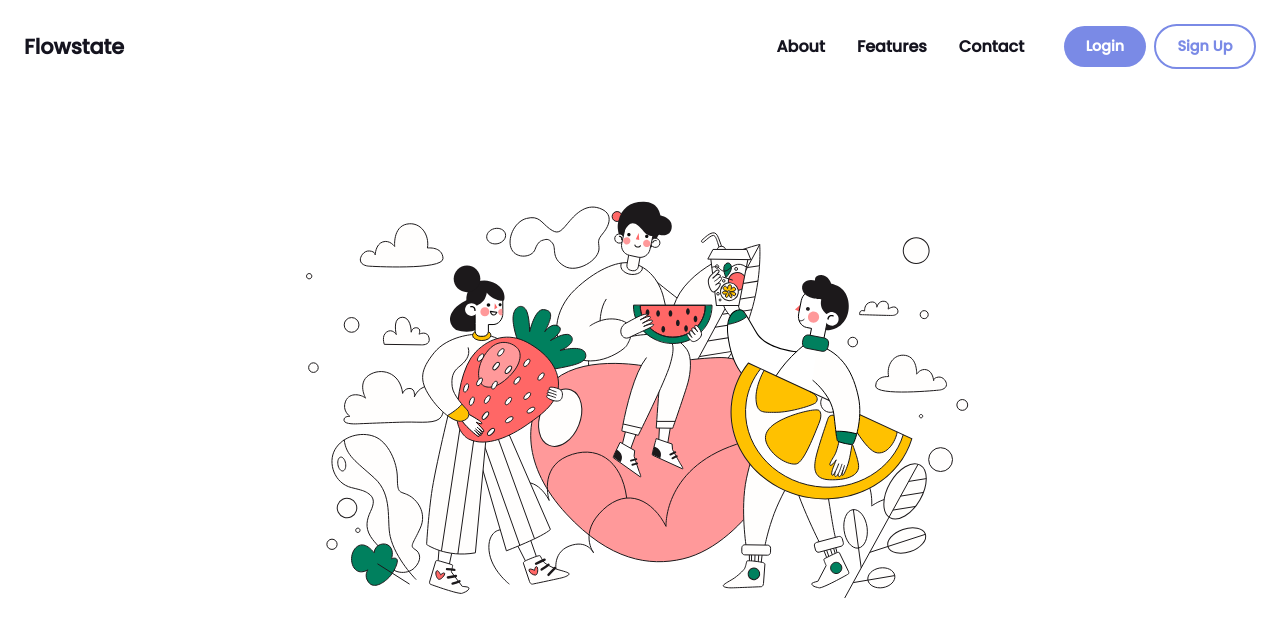
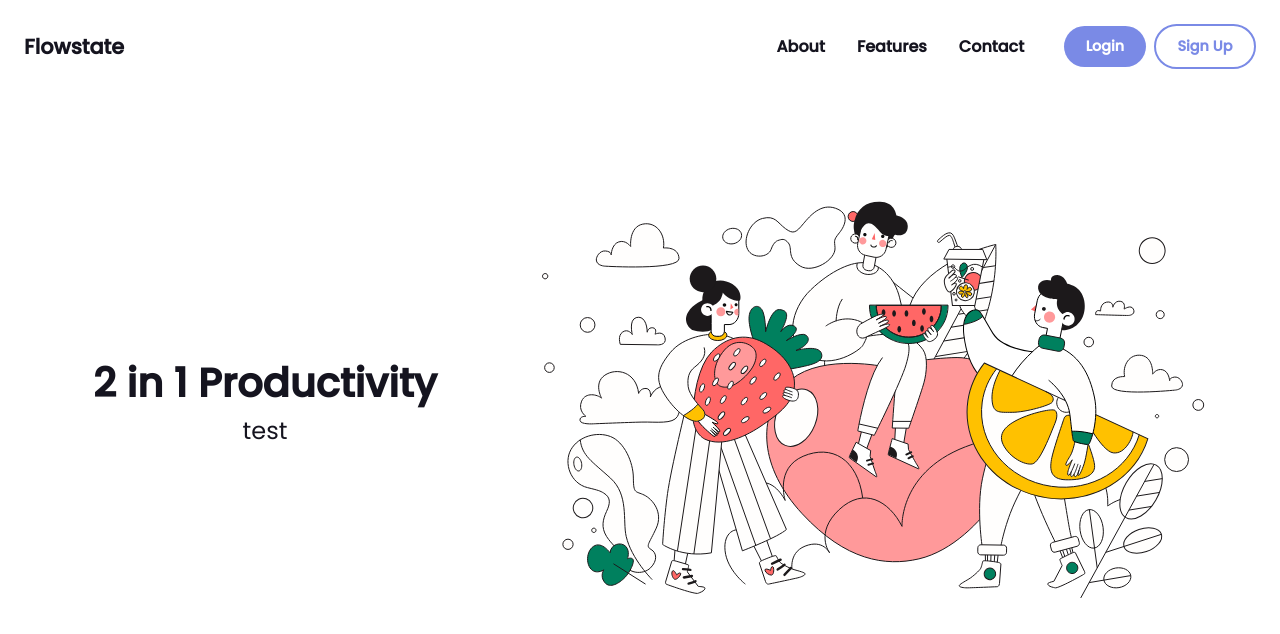
Before and after one commit to mei-lu/flowstate, a React (Create React App) app: page / in a window 1280 px wide. Shown: the top 634 px of the page. Built offline with nearby package versions, Linux system fonts and the light colour scheme; no server answers.

Commit message:
Add hero to landing page and change favicon

```diff
--- a/public/index.html
+++ b/public/index.html
@@ -6,7 +6,7 @@
     <meta name="viewport" content="width=device-width, initial-scale=1" />
     <meta name="theme-color" content="#000000" />
     <meta
-      name="Workstation"
+      name="Flowstate"
       content="Productivity app"
     />
     <link rel="apple-touch-icon" href="%PUBLIC_URL%/logo192.png" />
@@ -24,7 +24,7 @@
       work correctly both with client-side routing and a non-root public URL.
       Learn how to configure a non-root public URL by running `npm run build`.
     -->
-    <title>Workstation</title>
+    <title>Flowstate</title>
   </head>
   <body>
     <div id="root"></div>
--- a/src/App.css
+++ b/src/App.css
@@ -9,6 +9,7 @@
 
 body > #root > div {
   height: 100vh;
+  width: 100vw;
 }
 
 .App {
--- /dev/null
+++ b/src/components/landing/HeroSection.jsx
@@ -0,0 +1,17 @@
+import React from 'react';
+import SolidButton from '../assets/SolidButton';
+import { Link } from 'react-router-dom';
+
+const HeroSection = (props) => {
+    return (
+        <div className='hero-section' style={props.reverse ? {flexDirection: 'row-reverse'} : null}>
+            <div>
+                <div className='hero-heading'>{props.heading}</div>
+                <div className='hero-body'>{props.body}</div>
+            </div>
+            <div className='hero-image'>{props.image}</div>
+        </div>
+    );
+}
+
+export default HeroSection;
--- a/src/components/navigation/Navigation.jsx
+++ b/src/components/navigation/Navigation.jsx
@@ -1,6 +1,6 @@
 import React from 'react';
 import { Link, useHistory } from 'react-router-dom';
-import Logo from '../Logo';
+import Logo from '../assets/Logo';
 import DashboardIcon from '../../img/dashboard.svg';
 import TasksIcon from '../../img/tasks.svg';
 import CalendarIcon from '../../img/calendar.svg';
--- a/src/components/navigation/PublicNav.jsx
+++ b/src/components/navigation/PublicNav.jsx
@@ -1,5 +1,5 @@
 import React from 'react';
-import Logo from '../Logo';
+import Logo from '../assets/Logo';
 import SolidButton from '../assets/SolidButton';
 import OutlinedButton from '../assets/OutlinedButton';
 import { Link } from 'react-router-dom';
--- a/src/pages/Landing.jsx
+++ b/src/pages/Landing.jsx
@@ -3,12 +3,21 @@ import { Link } from 'react-router-dom';
 import SolidButton from '../components/assets/SolidButton';
 import OutlinedButton from '../components/assets/OutlinedButton';
 import PublicNav from '../components/navigation/PublicNav';
-import { ReactComponent as CoverImage} from '../img/landing/img.svg';
+import HeroSection from '../components/landing/HeroSection';
+import { ReactComponent as WholesomeImage } from '../img/landing/wholesome.svg';
+import { ReactComponent as WholesomeImage1 } from '../img/landing/2.svg';
+import { ReactComponent as WholesomeImage2 } from '../img/landing/3.svg';
 
 function Landing() {
     return <div>
         <PublicNav />
-        <CoverImage height={500}/>
+        <HeroSection
+            image={<WholesomeImage height={500}/>}
+            heading='2 in 1 Productivity'
+            body='test'
+        />
+        {/* <WholesomeImage1 height={500}/>
+        <WholesomeImage2 height={500}/> */}
     </div>
 }
 export default Landing;
--- a/src/style/Landing.css
+++ b/src/style/Landing.css
@@ -1 +1,22 @@
 /* Styles for Landing page */
+
+/* Hero Section */
+.hero-section {
+    display: flex;
+    align-items: center;
+    justify-content: space-between;
+    width: 100%;
+    padding: 2rem;
+}
+
+.hero-heading {
+    font-size: 2.5rem;
+    font-weight: bold;
+}
+
+.hero-body {
+    font-size: 1.5rem;
+}
+.hero-image {
+
+}
```
Also changed, not shown: src/components/assets/Logo.jsx (renamed from src/components/Logo.jsx), src/img/landing/wholesome.svg (renamed from src/img/landing/img.svg), 1 other file (tests, documents, lock files or other folders).
